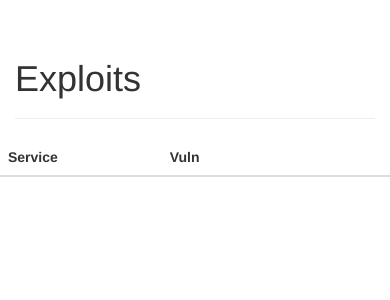
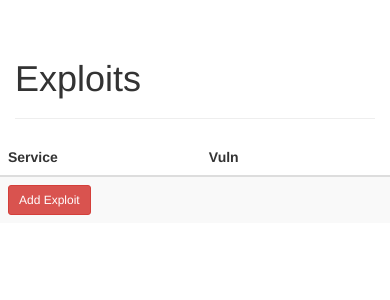
Before and after one commit to sciencemanx/CTF-Tools, a Flask app: page / in a window 390 px wide. Shown: the part 51-351 px from the top of the page. Run offline with Flask 2, Linux system fonts and the light colour scheme; lists and menus that the app fills with data are empty; some libraries are stand-ins or nearby versions.

Commit message:
Added minor UI/UX overhaul to parts of website towards making it a single page app. Added saving of IPs in db in addition to the exploits.

```diff
--- a/web-launcher/launcher.py
+++ b/web-launcher/launcher.py
@@ -1,4 +1,4 @@
-from collections import OrderedDict
+from collections import OrderedDict, defaultdict
 import time
 from concurrent import futures
 import os
@@ -11,8 +11,8 @@ class Exploit:
 		self.name = name
 		self.kind = kind
 		self.code = code
-		self.statuses = {ip: 'error' for ip in ips}
-		self.tooltips = {ip: 'No yet run' for ip in ips}
+		self.statuses = defaultdict(lambda: 'error') # fixes error where ip not yet run
+		self.tooltips = defaultdict(lambda: 'Not yet run')
 
 	def run(self, ip, sendone):
 		self.tooltips[ip] = ''
@@ -53,18 +53,18 @@ def submit(flag):
 def add_exploit(name, kind, code, uid = None):
 	if len(name) == 0 or len(kind) == 0:
 		return
-	gen_uid = uid or str(binascii.b2a_hex(os.urandom(8)), encoding='utf-8')
-	exploit = Exploit(gen_uid, name, kind, code)
+	uid = uid or str(binascii.b2a_hex(os.urandom(8)), encoding='utf-8')
+	exploit = Exploit(uid, name, kind, code)
 	print('created exploit: {}'.format(exploit))
-	exploits[gen_uid] = exploit
-	if not uid:
-		print('adding exploit to database')
-		cur = db.cursor()
+	exploits[uid] = exploit
+	cur = db.cursor()
+	try:
 		cur.execute('INSERT INTO exploits VALUES (?, ?, ?, ?)',
-				     (gen_uid, name, kind, code))
+				     (uid, name, kind, code))
+	except sqlite3.IntegrityError:
+		print('exploit already in db -- this is ok')
+	else:
 		db.commit()
-
-	return exploit
 
 def delete_exploit(uid):
 	exploits.pop(uid)
@@ -79,30 +79,47 @@ def get_exploits():
 	return [exploit.to_dict() for exploit in exploits.values()]
 
 def add_ip(ip):
+	cur = db.cursor()
+	try:
+		cur.execute('INSERT INTO ips VALUES (?)', (ip,))
+	except sqlite3.IntegrityError:
+		print('already had ip in table -- this is ok')
+	else:
+		db.commit()
 	if ip not in ips:
 		ips.append(ip)
 
 def delete_ip(ip):
 	ips.remove(ip)
+	cur = db.cursor()
+	cur.execute('DELETE FROM ips WHERE ip = ?', (ip,))
+	db.commit()
 
 ips = ['10.0.64.27', 'localhost', '127.0.0.1', '192.168.0.1'];
 exploits = OrderedDict()
 interval = 5
 
-db = sqlite3.connect('exploits.db')
+db = None
 
-def load_exploits():
-	print('loading exploits from db')
+def load_from_db(db_name='exploits.db'):
+	global db
+	db = sqlite3.connect(db_name)
+
 	cur = db.cursor()
 	cur.execute('CREATE TABLE IF NOT EXISTS exploits \
-				 (uid TEXT PRIMARY KEY, name TEXT, kind TEXT, code TEXT);')
+				 (uid TEXT PRIMARY KEY, name TEXT, kind TEXT, code TEXT)')
+	cur.execute('CREATE TABLE IF NOT EXISTS ips \
+				 (ip TEXT PRIMARY KEY)')
 	db.commit()
+
 	for exploit in cur.execute('SELECT * FROM exploits'):
-		print('loading exploit from database: {}'.format(exploit))
 		add_exploit(exploit[1], exploit[2], exploit[3], uid=exploit[0])
+	for ip in cur.execute('SELECT * FROM ips'):
+		add_ip(ip[0])
 
 def launch(interval, sendall, sendone):
-	load_exploits()
+	load_from_db()
+	# add_exploit('SQLi', 'VULN', 'def exploit(ip): return "flage"')
 	while True:
 		time.sleep(interval)
 		with futures.ThreadPoolExecutor(4) as executor:
--- a/web-launcher/templates/base.html
+++ b/web-launcher/templates/base.html
@@ -28,7 +28,7 @@
         <ul class="nav navbar-nav navbar-right">
           <li {% if id == 'exp' %}class="active"{% endif %}><a href="/">Exploits</a></li>
           <li {% if id == 'ips' %}class="active"{% endif %}><a href="/ips">IPs</a></li>
-          <li {% if id == 'addexp' %}class="active"{% endif %}><a href="/addexploit">Add Exploit</a></li>
+          <!-- <li {% if id == 'addexp' %}class="active"{% endif %}><a href="/addexploit">Add Exploit</a></li> -->
         </ul>
       </div>
 		</div>
--- a/web-launcher/templates/index.html
+++ b/web-launcher/templates/index.html
@@ -10,7 +10,7 @@
 {% block title %}Exploits{% endblock %}
 
 {% block content %}
-  <div >
+  <div>
     <table class="table table-striped" ng-controller="exploit-ctrl">
       <thead>
         <tr>
@@ -22,18 +22,32 @@
       </thead>
       <tbody id="exploits">
         <tr ng-repeat="exploit in exploits">
-          <td class="col-md-3">[[ exploit.name ]]</td>
-          <td class="col-md-2">[[ exploit.type ]]</td>
+          <td class="col-sm-2">[[ exploit.name ]]</td>
+          <td class="col-sm-1">[[ exploit.type ]]</td>
           <td ng-repeat="status in exploit.statuses track by $index" class="col-md-2">
             <span ng-if="status == 'success'" class="glyphicon glyphicon-ok"></span>
             <span ng-if="status == 'no-flag'" class="glyphicon glyphicon-remove"></span>
             <span ng-if="status == 'error'" class="glyphicon glyphicon-alert" data-toggle="tooltip" title="[[ exploit.tooltips[$index] ]]"></span>
             <span ng-if="status == 'working'" class="glyphicon glyphicon-hourglass"></span>
           </td>
-          <td class="col-md-2">
-            <a href="/editexploit/[[ exploit.uid ]]"><span class="glyphicon glyphicon-pencil"></span></a>
-            <a href="#" class="exploit" id="[[ exploit.uid ]]"><span class="glyphicon glyphicon-trash"></span></a>
+          <td class="col-sm-1">
+            <a href="/editexploit/[[ exploit.uid ]]">
+              <span class="glyphicon glyphicon-pencil"></span>
+            </a>
+            <a href="#" class="exploit" id="[[ exploit.uid ]]">
+              <span class="glyphicon glyphicon-trash"></span>
+            </a>
           </td>
+        </tr>
+        <tr>
+          <td>
+            <a href="/addexploit">
+              <button type="button" class="btn btn-danger btn-sm">Add Exploit</button>
+            </a>
+          </td>
+          <td></td>
+          <td ng-repeat="ip in ips"></td>
+          <td></td>
         </tr>
       </tbody>
     </table>
```
Also changed, not shown: web-launcher/templates/addexploit.html (+9 -5 lines), web-launcher/templates/ips.html (+11 -3 lines).
